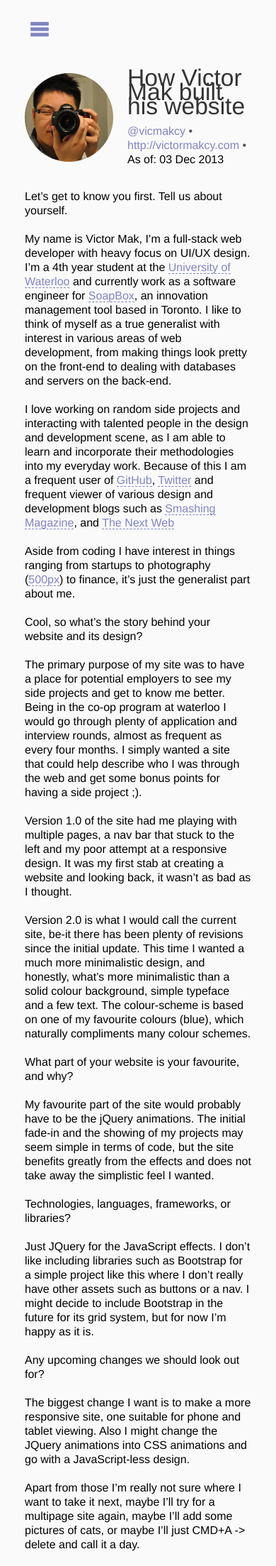
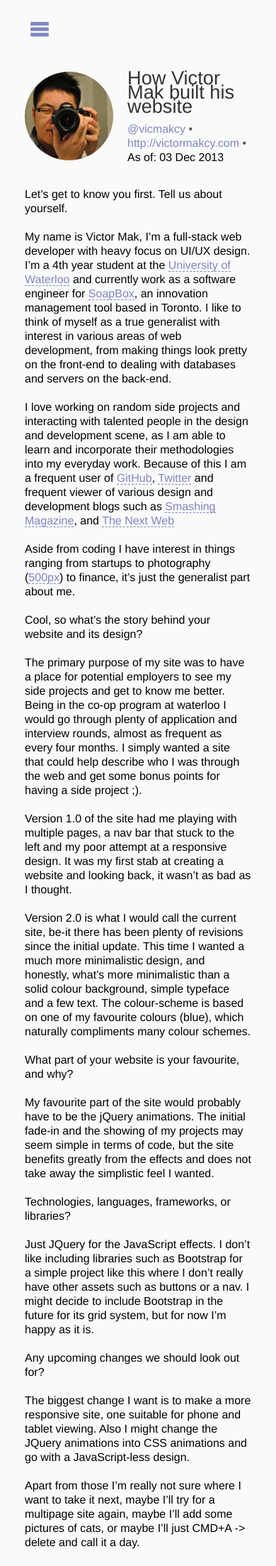
Before and after one commit to the-development/thedevelopment, a Jekyll site: the page built from index.html, in a window 390 px wide. Shown: the whole page at 71% size. Built offline with Jekyll 4.4.1, drawn with Linux system fonts in a browser that asks for light colours; Markdown is read by kramdown in place of the engine named in the settings.

Commit message:
Responsive post title

```diff
--- a/css/responsive.css
+++ b/css/responsive.css
@@ -21,6 +21,10 @@
     width: 200px;
   }
 
+  #post-title {
+    font-size: 1.7em;
+  }
+
   .header {
     padding-top: 3.85em;
   }
@@ -36,7 +40,7 @@
 
 @media (max-width:835px) {
   #logo {
-    width: 150px;
+    width: 120px;
   }
 
   .sidebar {
```
